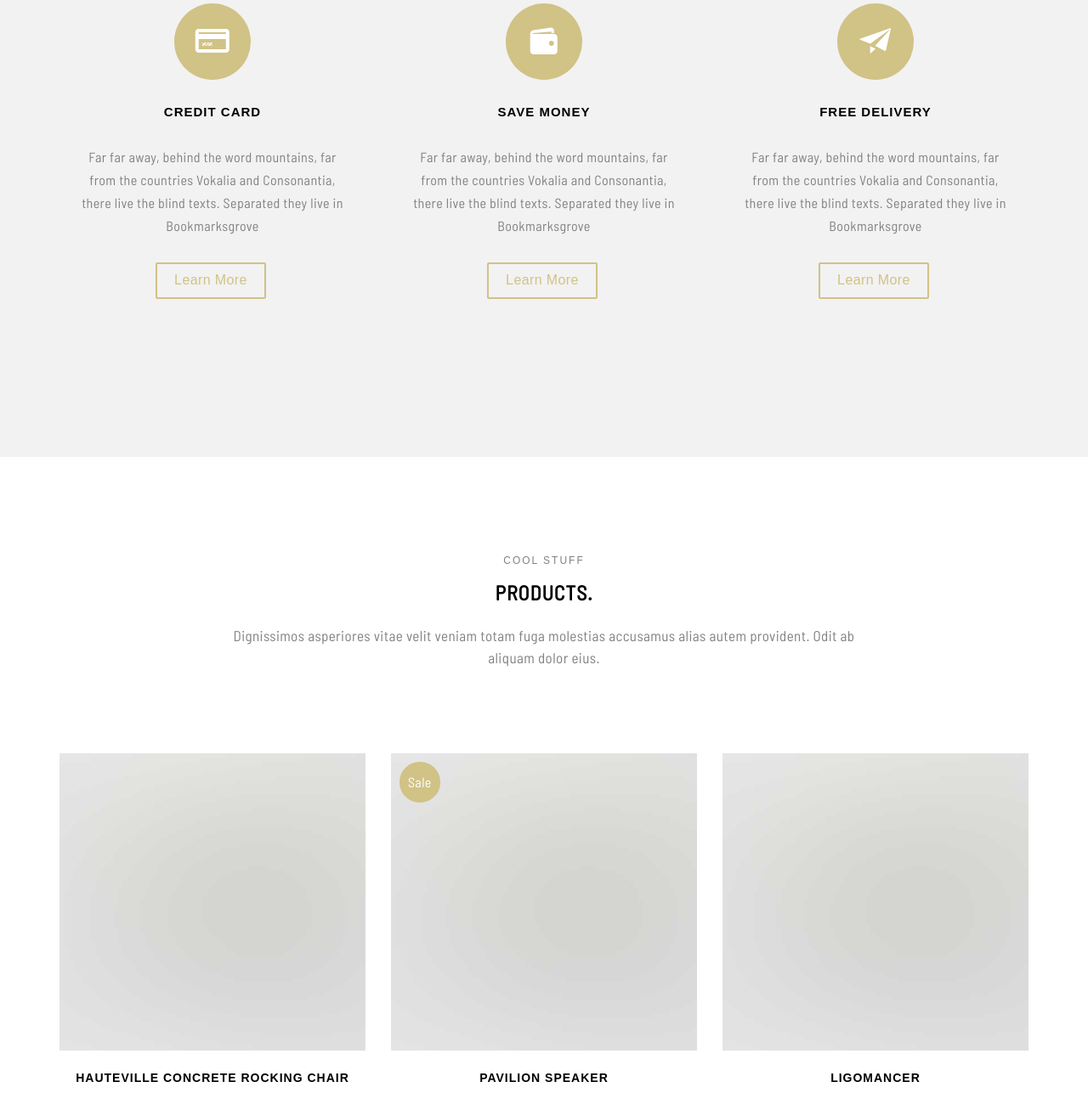
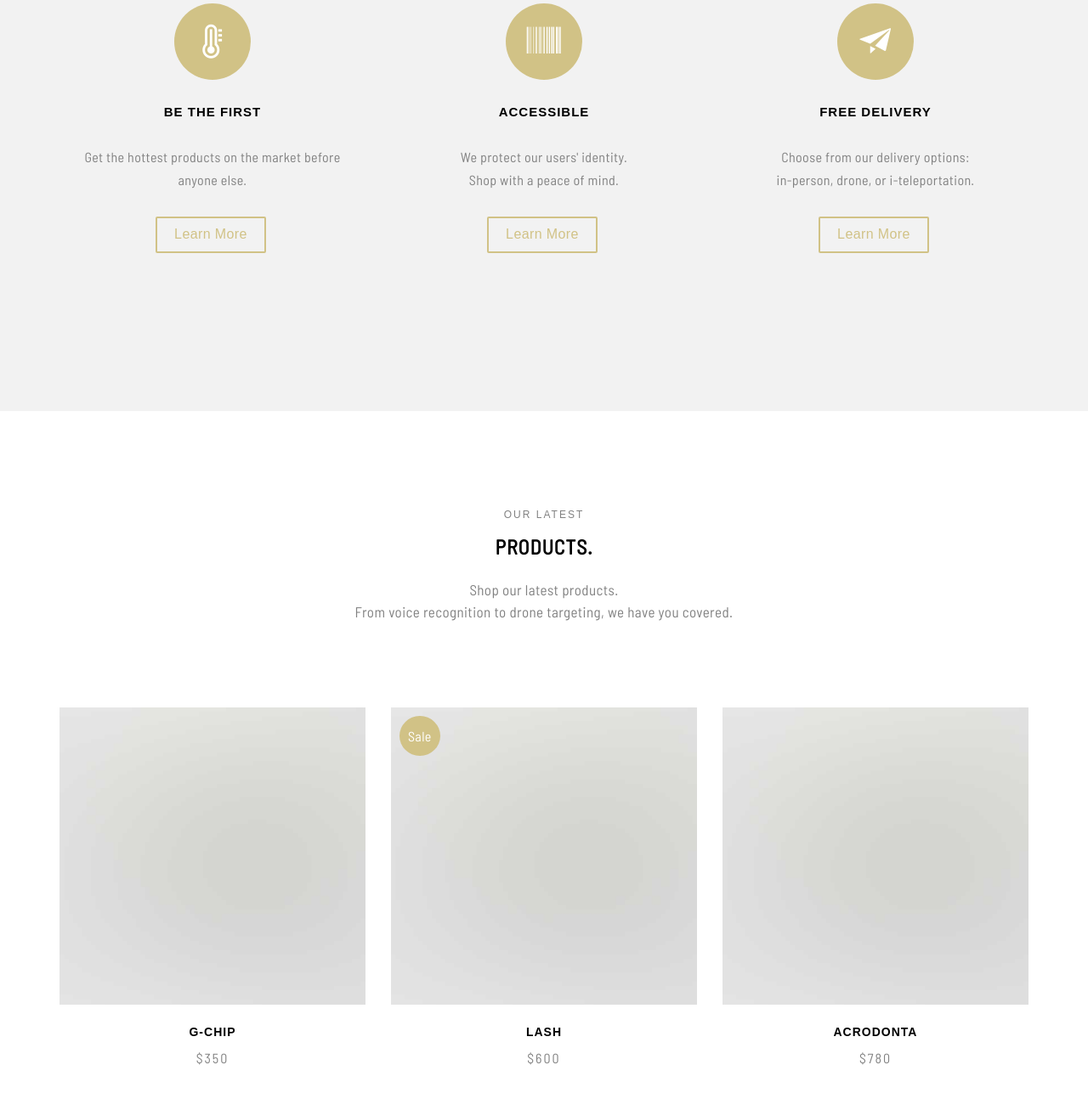
Before and after one commit to saoun/coyotek, a plain HTML site: page index.html in a window 1280 px wide. Shown: the part 980-2267 px from the top of the page at 85% size. Drawn offline with nearby package versions, Linux system fonts and the light colour scheme; files whose address does not match are found by name.

```diff
--- a/index.html
+++ b/index.html
@@ -27,6 +27,9 @@
 	<link rel="stylesheet" href="css/animate.css">
 	<!-- Icomoon Icon Fonts-->
 	<link rel="stylesheet" href="css/icomoon.css">
+  <!-- font awesome icons -->
+  <link rel="stylesheet" href="https://cdnjs.cloudflare.com/ajax/libs/font-awesome/4.7.0/css/font-awesome.css">
+
 	<!-- Bootstrap  -->
 	<link rel="stylesheet" href="css/bootstrap.css">
 
@@ -167,20 +170,20 @@
 				<div class="col-md-4 col-sm-4 text-center">
 					<div class="feature-center animate-box" data-animate-effect="fadeIn">
 						<span class="icon">
-							<i class="icon-credit-card"></i>
+							<i class="fa fa-thermometer-full" aria-hidden="true"></i>
 						</span>
-						<h3>Credit Card</h3>
-						<p>Far far away, behind the word mountains, far from the countries Vokalia and Consonantia, there live the blind texts. Separated they live in Bookmarksgrove</p>
+						<h3>Be the First</h3>
+						<p>Get the hottest products on the market before anyone else.</p>
 						<p><a href="#" class="btn btn-primary btn-outline">Learn More</a></p>
 					</div>
 				</div>
 				<div class="col-md-4 col-sm-4 text-center">
 					<div class="feature-center animate-box" data-animate-effect="fadeIn">
 						<span class="icon">
-							<i class="icon-wallet"></i>
+							<i class="fa fa-barcode" aria-hidden="true"></i>
 						</span>
-						<h3>Save Money</h3>
-						<p>Far far away, behind the word mountains, far from the countries Vokalia and Consonantia, there live the blind texts. Separated they live in Bookmarksgrove</p>
+						<h3>Accessible</h3>
+            <p>We protect our users' identity.<br> Shop with a peace of mind.</p>
 						<p><a href="#" class="btn btn-primary btn-outline">Learn More</a></p>
 					</div>
 				</div>
@@ -190,7 +193,7 @@
 							<i class="icon-paper-plane"></i>
 						</span>
 						<h3>Free Delivery</h3>
-						<p>Far far away, behind the word mountains, far from the countries Vokalia and Consonantia, there live the blind texts. Separated they live in Bookmarksgrove</p>
+            <p>Choose from our delivery options:<br> in-person, drone, or i-teleportation.</p>
 						<p><a href="#" class="btn btn-primary btn-outline">Learn More</a></p>
 					</div>
 				</div>
@@ -201,9 +204,9 @@
 		<div class="container">
 			<div class="row animate-box">
 				<div class="col-md-8 col-md-offset-2 text-center fh5co-heading">
-					<span>Cool Stuff</span>
+					<span>Our Latest</span>
 					<h2>Products.</h2>
-					<p>Dignissimos asperiores vitae velit veniam totam fuga molestias accusamus alias autem provident. Odit ab aliquam dolor eius.</p>
+          <p>Shop our latest products.<br> From voice recognition to drone targeting, we have you covered.</p>
 				</div>
 			</div>
 			<div class="row">
@@ -218,7 +221,7 @@
 							</div>
 						</div>
 						<div class="desc">
-							<h3><a href="single.html">Hauteville Concrete Rocking Chair</a></h3>
+							<h3><a href="gchip.html">G-Chip</a></h3>
 							<span class="price">$350</span>
 						</div>
 					</div>
@@ -235,7 +238,7 @@
 							</div>
 						</div>
 						<div class="desc">
-							<h3><a href="single.html">Pavilion Speaker</a></h3>
+							<h3><a href="lash.html">Lash</a></h3>
 							<span class="price">$600</span>
 						</div>
 					</div>
@@ -251,7 +254,7 @@
 							</div>
 						</div>
 						<div class="desc">
-							<h3><a href="single.html">Ligomancer</a></h3>
+							<h3><a href="acrodonta.html">Acrodonta</a></h3>
 							<span class="price">$780</span>
 						</div>
 					</div>
@@ -269,7 +272,7 @@
 							</div>
 						</div>
 						<div class="desc">
-							<h3><a href="single.html">Alato Cabinet</a></h3>
+							<h3><a href="amnesix.html">Amnesix</a></h3>
 							<span class="price">$800</span>
 						</div>
 					</div>
@@ -285,7 +288,7 @@
 							</div>
 						</div>
 						<div class="desc">
-							<h3><a href="single.html">Earing Wireless</a></h3>
+							<h3><a href="creamridge.html">Cream Ridge</a></h3>
 							<span class="price">$100</span>
 						</div>
 					</div>
@@ -301,7 +304,7 @@
 							</div>
 						</div>
 						<div class="desc">
-							<h3><a href="single.html">Sculptural Coffee Table</a></h3>
+							<h3><a href="vox.html">Vox</a></h3>
 							<span class="price">$960</span>
 						</div>
 					</div>
```
